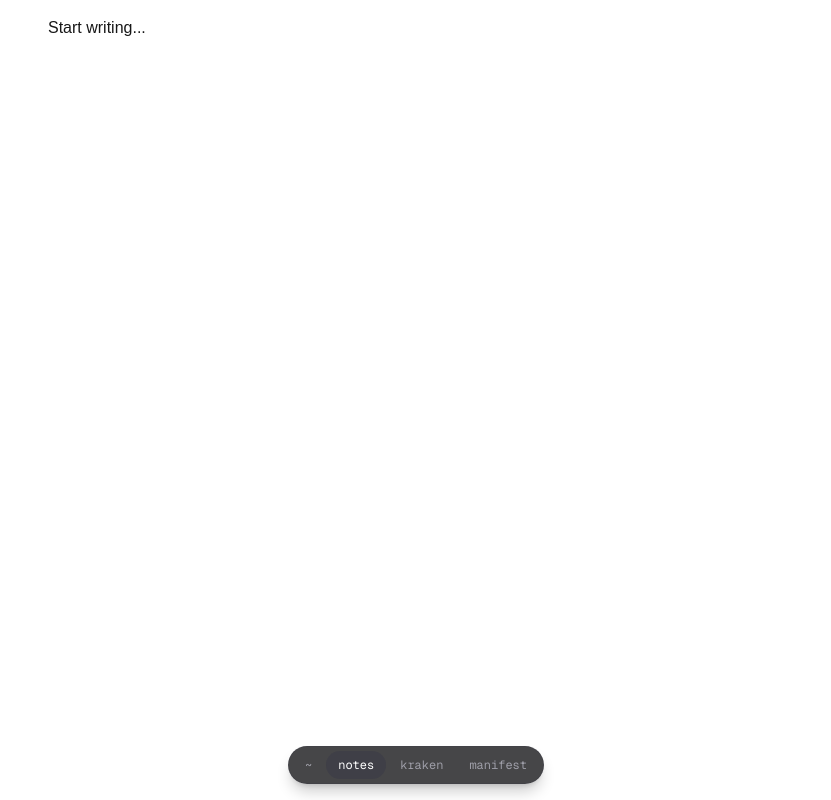
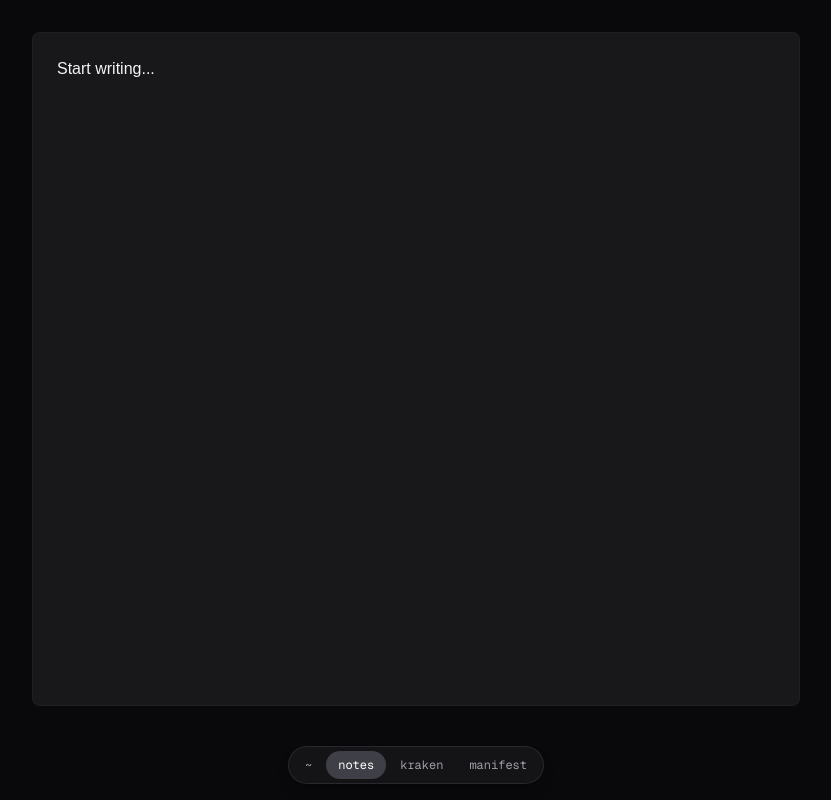
Before and after one commit to FRD898/Shipyard, a Next.js app: page /notes in a window 1280 px wide. Shown: the whole page, without its empty margins (224-1055 px from the left). Built offline with nearby package versions, Linux system fonts and the light colour scheme.

Commit message:
style(notes): add dark mode with styled editor container

```diff
--- a/app/globals.css
+++ b/app/globals.css
@@ -3,6 +3,10 @@
 :root {
   --background: #ffffff;
   --foreground: #171717;
+  --tiptap-blockquote-border: #d1d5db;
+  --tiptap-blockquote-text: #6b7280;
+  --tiptap-code-bg: #f3f4f6;
+  --tiptap-hr-border: #e5e7eb;
 }
 
 @theme inline {
@@ -16,6 +20,10 @@
   :root {
     --background: #0a0a0a;
     --foreground: #ededed;
+    --tiptap-blockquote-border: #4b5563;
+    --tiptap-blockquote-text: #9ca3af;
+    --tiptap-code-bg: #27272a;
+    --tiptap-hr-border: #3f3f46;
   }
 }
 
@@ -56,9 +64,9 @@ body {
   }
 
   blockquote {
-    border-left: 3px solid #d1d5db;
+    border-left: 3px solid var(--tiptap-blockquote-border);
     padding-left: 1em;
-    color: #6b7280;
+    color: var(--tiptap-blockquote-text);
   }
 
   pre {
@@ -76,14 +84,14 @@ body {
   }
 
   code {
-    background: #f3f4f6;
+    background: var(--tiptap-code-bg);
     border-radius: 0.25rem;
     padding: 0.15em 0.3em;
     font-size: 0.875em;
   }
 
   hr {
-    border-top: 1px solid #e5e7eb;
+    border-top: 1px solid var(--tiptap-hr-border);
     margin: 1.5em 0;
   }
 }
--- a/app/notes/page.tsx
+++ b/app/notes/page.tsx
@@ -2,8 +2,10 @@ import { Notes } from "@/features/notes";
 
 export default function NotesPage() {
   return (
-    <main className="mx-auto max-w-3xl">
-      <Notes />
+    <main className="min-h-screen bg-zinc-950 px-4 py-8">
+      <div className="mx-auto max-w-3xl rounded-lg border border-zinc-800/50 bg-zinc-900">
+        <Notes />
+      </div>
     </main>
   );
 }
--- a/features/notes/components/Notes.tsx
+++ b/features/notes/components/Notes.tsx
@@ -27,7 +27,7 @@ export function Notes() {
     onUpdate: handleUpdate,
     editorProps: {
       attributes: {
-        class: "outline-none min-h-[calc(100vh-4rem)] p-4",
+        class: "outline-none min-h-[calc(100vh-8rem)] p-6 text-zinc-100",
       },
     },
   });
```
